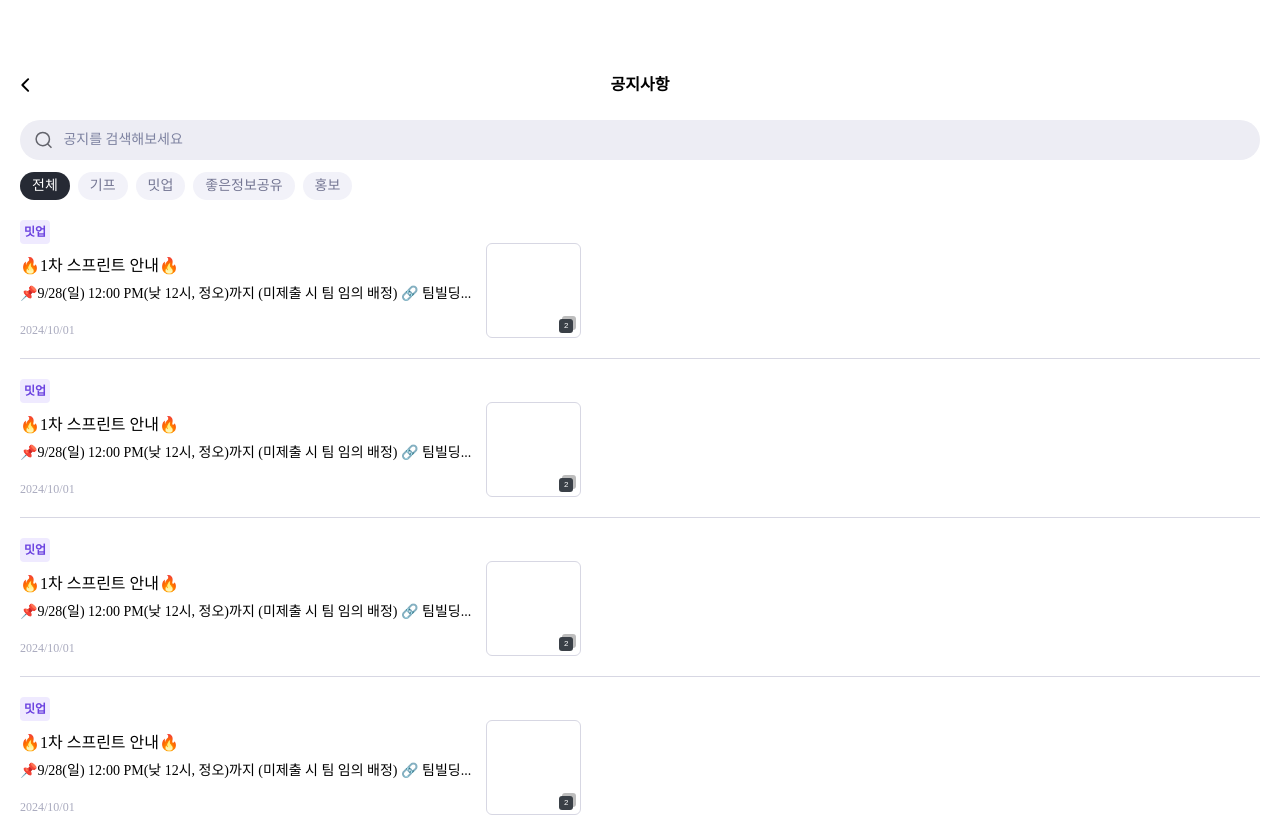
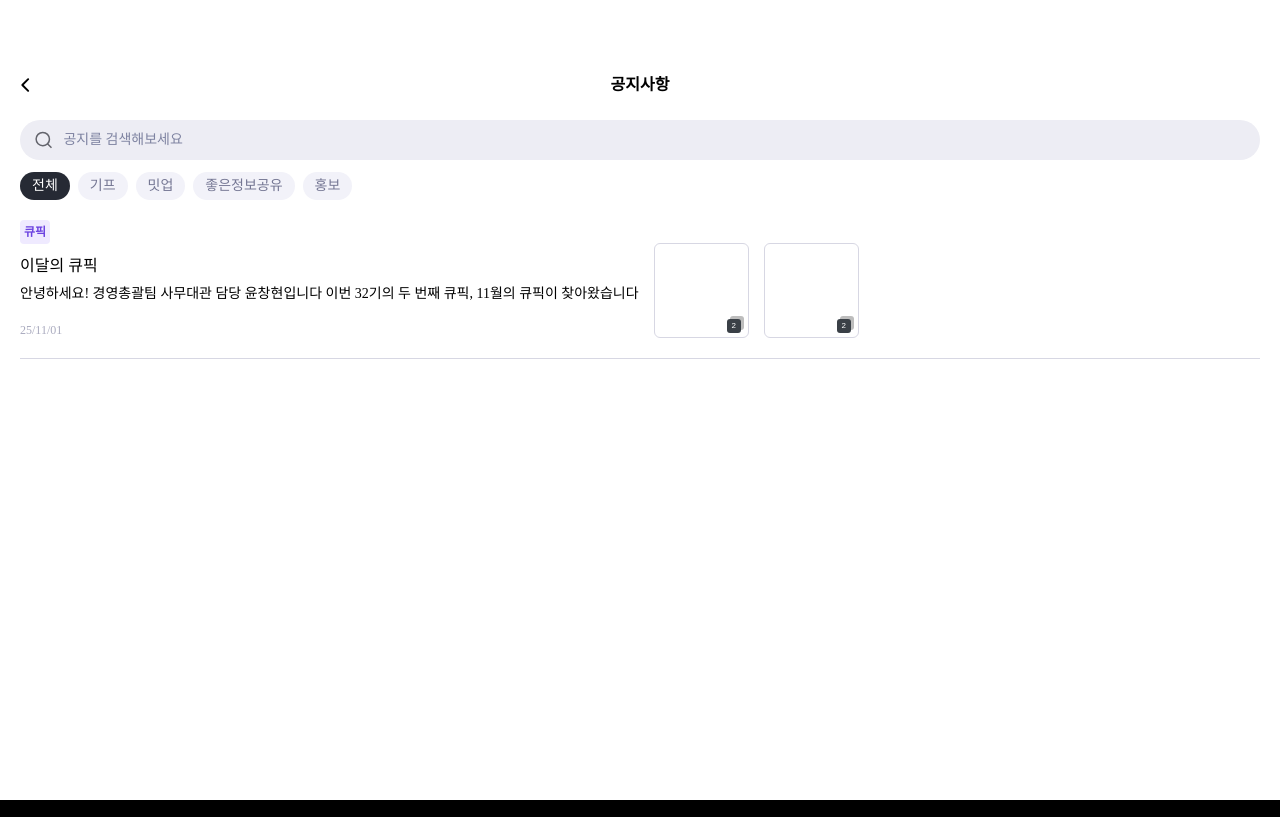
Before and after one commit to Kusitms32th-KuCheck/KuCheck-Front, a Next.js app: page /notice in a window 1280 px wide. Shown: the top 817 px of the page. Built offline with nearby package versions, Linux system fonts and the light colour scheme; a web font is replaced by a local one.

Commit message:
hotfix: toast provider 상단 layout으로 이동

```diff
--- a/src/app/(member)/layout.tsx
+++ b/src/app/(member)/layout.tsx
@@ -1,13 +1,7 @@
-import ToastContainer from '@/components/member/common/toast/ToastContainer'
-import { ToastProvider } from '@/components/member/common/toast/ToastContext'
-
 export default function MemberLayout({ children }: { children: React.ReactNode }) {
   return (
     <div className="desktop:flex desktop:flex-col desktop:items-center desktop:justify-center flex w-full flex-col">
-      <ToastProvider>
-        {children}
-        <ToastContainer />
-      </ToastProvider>
+      {children}
     </div>
   )
 }
--- a/src/app/(member)/notice/page.tsx
+++ b/src/app/(member)/notice/page.tsx
@@ -27,11 +27,17 @@ export default function NoticePage() {
           </div>
         </section>
         <section className="">
-          <NoticeCard />
-          <NoticeCard />
-          <NoticeCard />
-          <NoticeCard />
-          <NoticeCard />
+          <NoticeCard
+            title={'이달의 큐픽'}
+            content={
+              '안녕하세요! 경영총괄팀 사무대관 담당 윤창현입니다\n' +
+              '\n' +
+              '이번 32기의 두 번째 큐픽, 11월의 큐픽이 찾아왔습니다'
+            }
+            date={'25/11/01'}
+            tag={'큐픽'}
+            imageUrlList={['', '']}
+          />
         </section>
       </div>
     </main>
--- a/src/app/error.tsx
+++ b/src/app/error.tsx
@@ -19,7 +19,7 @@ export default function Error({ error, reset }: ErrorPageProps) {
       <div className="flex flex-col items-center justify-center">
         <DangerIcon width={24} height={24} />
         <h2 className="body-lg-regular mt-[7px] text-gray-500">문제가 발생했어요!</h2>
-        <p className="caption-sm-medium mt-[8px] text-gray-400">
+        <p className="caption-sm-medium mt-[8px] text-center text-gray-400">
           예상치 못한 오류가 발생했습니다. <br />
           다시 시도해 주세요.
         </p>
--- a/src/app/layout.tsx
+++ b/src/app/layout.tsx
@@ -3,6 +3,8 @@ import { Geist, Geist_Mono } from 'next/font/google'
 import localFont from 'next/font/local'
 import './globals.css'
 import QueryClientComponent from '@/components/member/common/QueryClient'
+import ToastContainer from '@/components/member/common/toast/ToastContainer'
+import { ToastProvider } from '@/components/member/common/toast/ToastContext'
 
 const geistSans = Geist({
   variable: '--font-geist-sans',
@@ -34,7 +36,12 @@ export default function RootLayout({
     <html lang="en" className={pretendard.className}>
       <head></head>
       <body className={`${geistSans.variable} ${geistMono.variable} ${pretendard.variable} antialiased`}>
-        <QueryClientComponent> {children}</QueryClientComponent>
+        <QueryClientComponent>
+          <ToastProvider>
+            {children}
+            <ToastContainer />
+          </ToastProvider>
+        </QueryClientComponent>
       </body>
     </html>
   )
--- a/src/components/common/sign-up/ImageUploader.tsx
+++ b/src/components/common/sign-up/ImageUploader.tsx
@@ -1,3 +1,4 @@
+'use client'
 import Image from 'next/image'
 import { useCallback, useEffect, useRef, useState } from 'react'
 
--- a/src/components/member/notice/NoticeCard.tsx
+++ b/src/components/member/notice/NoticeCard.tsx
@@ -4,7 +4,15 @@ import { useRouter } from 'next/navigation'
 
 import MemberTag from '@/components/member/common/MemberTag'
 
-export default function NoticeCard() {
+interface NoticeCardProps {
+  title: string
+  tag: string
+  content: string
+  date: string
+  imageUrlList?: string[]
+}
+
+export default function NoticeCard({ title, tag, content, date, imageUrlList }: NoticeCardProps) {
   const router = useRouter()
   return (
     <div
@@ -17,19 +25,19 @@ export default function NoticeCard() {
         <div className="flex flex-col gap-y-[18px]">
           <div className="flex flex-col gap-y-[10px]">
             <MemberTag status={'default'} type={'category'} customClassName="bg-[#EFEAFF] text-[#6B42E0] ">
-              밋업
+              {tag}
             </MemberTag>
             <div className="flex flex-col gap-y-[6px]">
-              <p className="body-lg-medium">🔥1차 스프린트 안내🔥</p>
-              <p className="body-sm-regular">
-                📌9/28(일) 12:00 PM(낮 12시, 정오)까지 (미제출 시 팀 임의 배정) 🔗 팀빌딩...
-              </p>
+              <p className="body-lg-medium">{title}</p>
+              <p className="body-sm-regular truncate">{content}</p>
             </div>
           </div>
 
-          <p className="caption-sm-medium text-gray-400">2024/10/01</p>
+          <p className="caption-sm-medium text-gray-400">{date}</p>
         </div>
       </section>
+      {imageUrlList
+        ? imageUrlList.map(() => (
             <div className="relative flex h-[95px] w-[95px] shrink-0 rounded-[6px] border border-gray-200 whitespace-nowrap">
               <>
                 <div className="absolute right-[7px] bottom-1 z-10 flex h-[14px] w-[14px] items-center justify-center rounded-[3px] bg-[#3A4047] text-white">
@@ -38,6 +46,8 @@ export default function NoticeCard() {
                 <div className="absolute right-1 bottom-[7px] h-[14px] w-[14px] rounded-[3px] bg-[#BDBDBD]" />
               </>
             </div>
+          ))
+        : null}
     </div>
   )
 }
```
Lines whose indentation alone changed are shown as unchanged.
